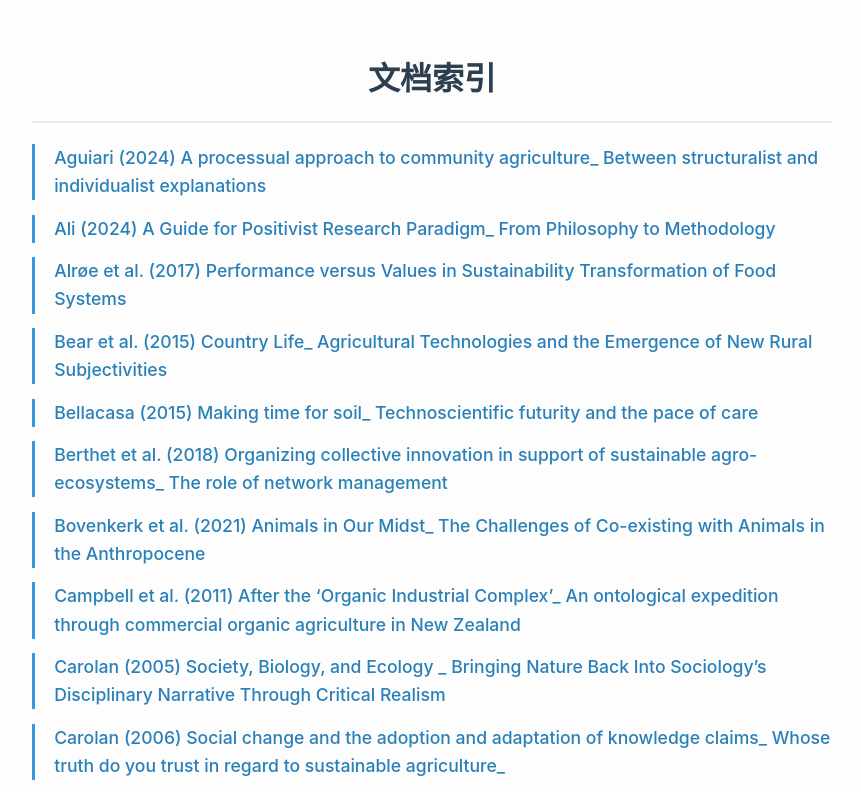
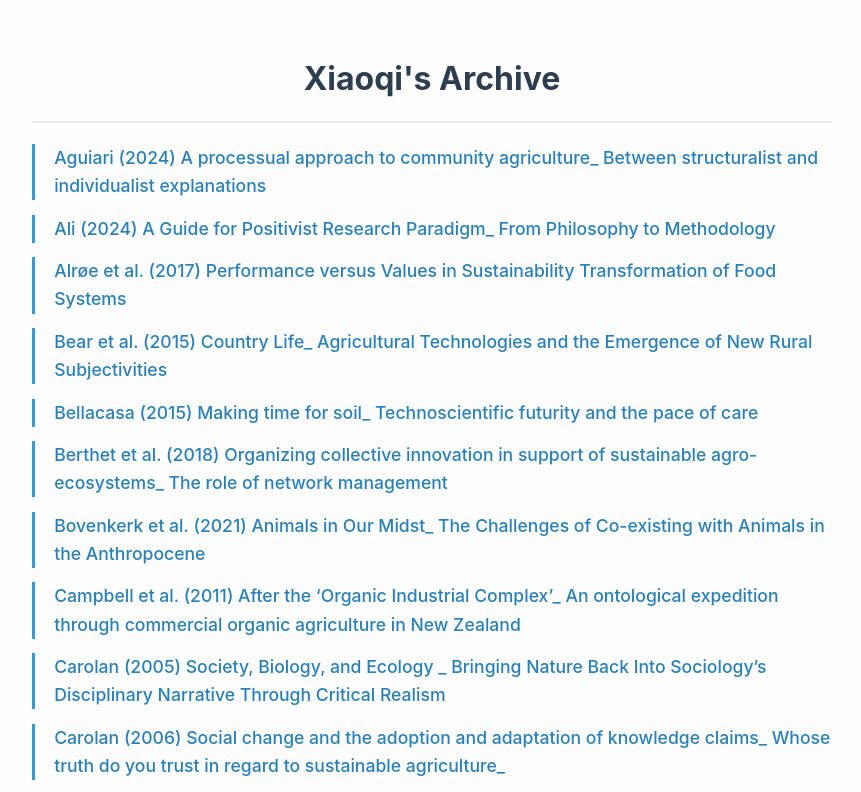
Before and after one commit to xiaoqizhangxz-arch/xiaoqizhangxz-arch.github.io, a plain HTML site: page index.html in a window 1280 px wide. Shown: the top 792 px of the page, without its empty margins (208-1069 px from the left). Drawn offline with Linux system fonts and the light colour scheme.

Commit message:
Update index.html

```diff
--- a/index.html
+++ b/index.html
@@ -48,7 +48,7 @@
 </head>
 <body>
 
-    <h1>文档索引</h1>
+    <h1>Xiaoqi's Archive</h1>
 
     <ul>
         <li><a href="summary_htmls/Aguiari (2024) A processual approach to community agriculture_ Between structuralist and individualist explanations.html">Aguiari (2024) A processual approach to community agriculture_ Between structuralist and individualist explanations</a></li>
```
